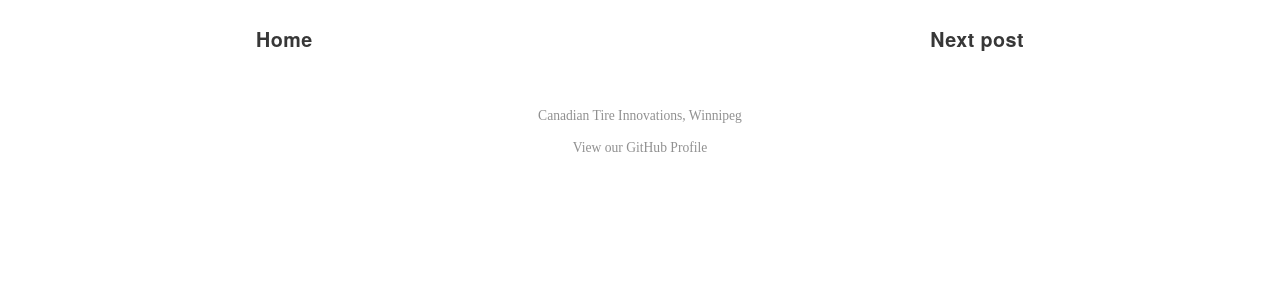
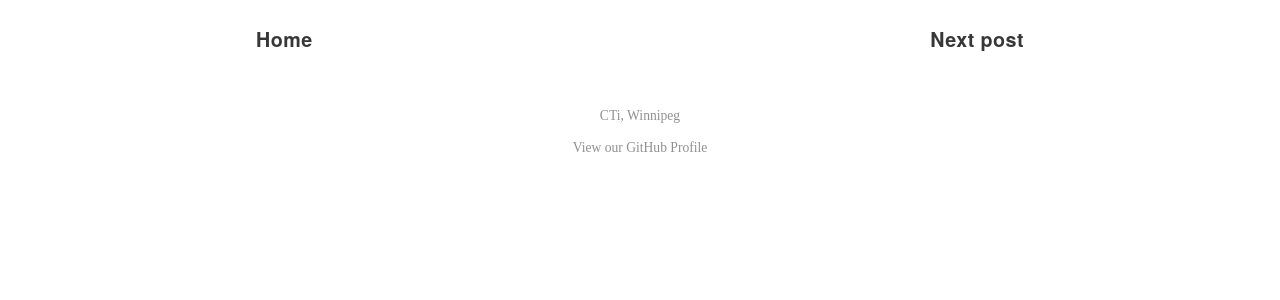
Before and after one commit to CTi-Winnipeg/cti-winnipeg.github.io, a Jekyll site: the page built from _posts/2015-01-21-first-post.md, in a window 1280 px wide. Shown: the part 1900-2200 px from the top of the page. Built offline with Jekyll 4.4.1, drawn with Linux system fonts in a browser that asks for light colours.

Commit message:
Layout updates

```diff
--- a/_layouts/post.html
+++ b/_layouts/post.html
@@ -17,7 +17,7 @@ layout: default
   </nav>
   <footer>
     <p></p><p></p>
-    <p><small>Canadian Tire Innovations, Winnipeg</small></p>
+    <p><small>CTi, Winnipeg</small></p>
     <p><small><a href="https://github.com/CTi-Winnipeg">View our GitHub Profile</a></small></p>
   </footer>
 </div>
--- a/index.html
+++ b/index.html
@@ -39,7 +39,7 @@
       </ul>
     </section>
     <footer>
-      <p><small>Canadian Tire Innovations, Winnipeg</small></p>
+      <p><small>CTi, Winnipeg</small></p>
       <p><small><a href="https://github.com/CTi-Winnipeg">View our GitHub Profile</a></small></p>
     </footer>
   </div>
```
